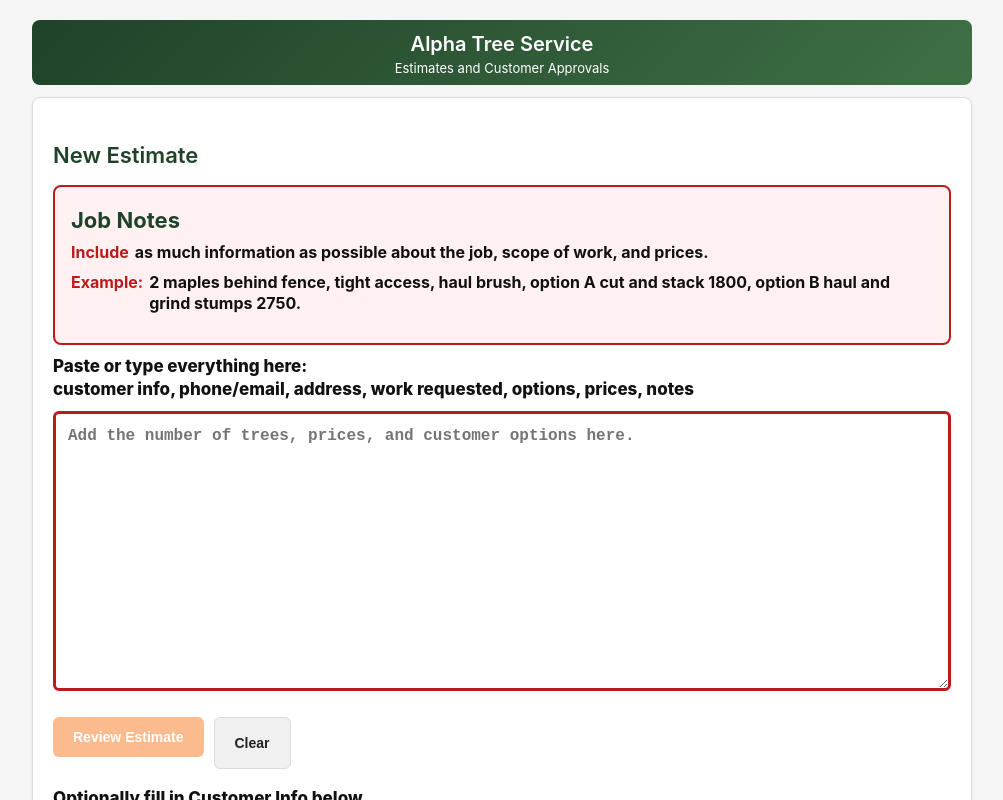
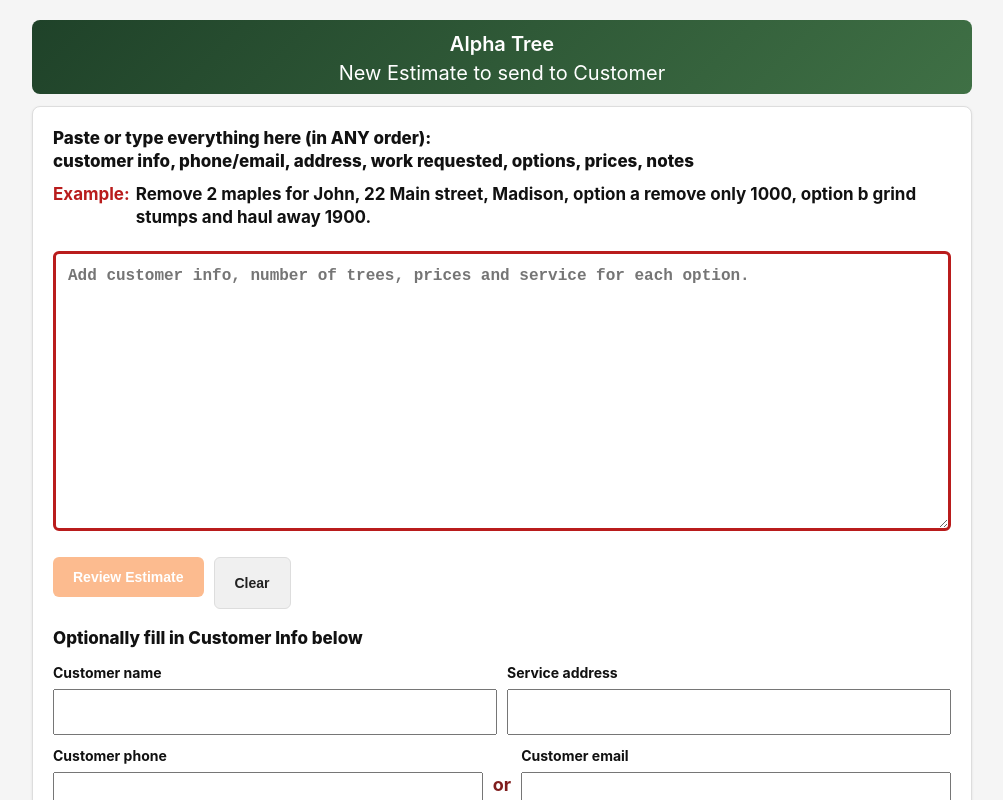
Before and after one commit to ae47250/TSweb, a Next.js app: page / in a window 1280 px wide. Both pictures are taken after a click on the button "New Estimate". Shown: the top 800 px of the page, without its empty margins (138-1141 px from the left). Built offline with nearby package versions, Linux system fonts and the light colour scheme.

Commit message:
Polish TD estimate review UI

```diff
--- a/app/components/InputForm.jsx
+++ b/app/components/InputForm.jsx
@@ -26,39 +26,29 @@
     onSubmit([contactText, value].filter(Boolean).join("\n\n"), contactValue);
   }
 
-  const addressFilled = Boolean(contactValue.address.trim());
-  const contactFilled = Boolean(contactValue.phone.trim() || contactValue.email.trim());
   const notesFilled = Boolean(value.trim());
-  const requiredClass = (filled) => filled ? "required-input required-input-filled" : "required-input";
 
   return (
     <section className="card new-quote-card" data-testid="customer-notes-card">
-      <h2>New Estimate</h2>
       {editMessage && <div className="alert" data-testid="edit-notes-message">{editMessage}</div>}
       <form onSubmit={submit}>
         <div className="job-notes-standalone">
-          <div className="job-notes-card">
-            <label htmlFor="customerText" className="job-notes-title">Job Notes</label>
-            <p className="job-notes-guidance">
-              <span>Include</span> as much information as possible about the job, scope of work, and prices.
-            </p>
-            <p className="job-notes-example">
-              <span>Example:</span>
-              <span className="job-notes-example-text">2 maples behind fence, tight access, haul brush, option A cut and stack 1800, option B haul and grind stumps 2750.</span>
-            </p>
-          </div>
-          <label htmlFor="customerText" className="text-inbox-title">
-            Paste or type everything here:<br />
+          <p className="text-inbox-title">
+            Paste or type everything here (in ANY order):<br />
             customer info, phone/email, address, work requested, options, prices, notes
-          </label>
+          </p>
+          <p className="job-notes-example">
+            <span>Example:</span>
+            <span className="job-notes-example-text">Remove 2 maples for John, 22 Main street, Madison, option a remove only 1000, option b grind stumps and haul away 1900.</span>
+          </p>
           <textarea
             ref={ref}
             id="customerText"
-            className={`job-notes-textarea ${requiredClass(notesFilled)}`}
+            className={`job-notes-textarea ${notesFilled ? "required-input required-input-filled" : "required-input"}`}
             rows={10}
             value={value}
             onChange={(event) => onChange(event.target.value)}
-            placeholder="Add the number of trees, prices, and customer options here."
+            placeholder="Add customer info, number of trees, prices and service for each option."
           />
         </div>
         <div className="toolbar job-notes-actions">
@@ -77,17 +67,17 @@
           </label>
           <label htmlFor="serviceAddress">
             Service address
-            <input className={requiredClass(addressFilled)} id="serviceAddress" value={contactValue.address} onChange={(event) => updateContact("address", event.target.value)} />
+            <input id="serviceAddress" value={contactValue.address} onChange={(event) => updateContact("address", event.target.value)} />
           </label>
           <div className="contact-choice-row">
             <label htmlFor="customerPhone">
               Customer phone
-              <input className={requiredClass(contactFilled)} id="customerPhone" value={contactValue.phone} onChange={(event) => updateContact("phone", event.target.value)} />
+              <input id="customerPhone" value={contactValue.phone} onChange={(event) => updateContact("phone", event.target.value)} />
             </label>
             <span className="contact-or">or</span>
             <label htmlFor="customerEmail">
               Customer email
-              <input className={requiredClass(contactFilled)} id="customerEmail" value={contactValue.email} onChange={(event) => updateContact("email", event.target.value)} />
+              <input id="customerEmail" value={contactValue.email} onChange={(event) => updateContact("email", event.target.value)} />
             </label>
           </div>
         </div>
--- a/app/components/JsonReview.jsx
+++ b/app/components/JsonReview.jsx
@@ -271,11 +271,7 @@
   }
 
   const contactWarning = status.contactWarning;
-  const contactCheckText = {
-    missingPhone: "Create Estimate without phone number",
-    missingEmail: "Create Estimate without email",
-    missingContact: "Create Estimate without phone number or email",
-  }[contactWarning?.key];
+  const contactCheckText = contactOverrideText(contactWarning);
   const contactAccepted = contactWarning ? Boolean(overrides[contactWarning.key]) : false;
 
   return (
@@ -334,6 +330,52 @@
       )}
     </section>
   );
+}
+
+function contactOverrideText(contactWarning) {
+  return {
+    missingPhone: "Create Estimate without phone number",
+    missingEmail: "Create Estimate without email",
+    missingContact: "Create Estimate without phone number or email",
+  }[contactWarning?.key];
+}
+
+function ContactOverrideCheckbox({ status, overrides, onChange }) {
+  const contactWarning = status?.contactWarning;
+  const contactCheckText = contactOverrideText(contactWarning);
+  if (!contactWarning || !contactCheckText) return null;
+
+  return (
+    <div className="override-warning-item">
+      <label className="override-check-row">
+        <input
+          type="checkbox"
+          checked={Boolean(overrides[contactWarning.key])}
+          onChange={() => onChange?.({ ...overrides, [contactWarning.key]: !overrides[contactWarning.key] })}
+        />
+        <span>{contactCheckText}</span>
+      </label>
+    </div>
+  );
+}
+
+function contactOnlyOverrideStatus(status) {
+  if (!status.needsContactOverride && !status.needsPhoneOverride && !status.needsEmailOverride) return null;
+  return {
+    ...status,
+    needsAddressOverride: false,
+    needsScopeOverride: false,
+  };
+}
+
+function withoutContactOverrideStatus(status) {
+  return {
+    ...status,
+    needsContactOverride: false,
+    needsPhoneOverride: false,
+    needsEmailOverride: false,
+    contactWarning: null,
+  };
 }
 
 const TREE_COUNT_BLOCK_RE = /Tree count is marked unknown|Tree count is unclear|Missing tree count or clear scope/i;
@@ -472,9 +514,12 @@
 function RequiredInfoEditor({
   alphaJson,
   validation,
+  contactOverrideStatus = null,
+  reviewOverrides,
   busy = false,
   onCustomerFieldChange,
   onJobDescriptionChange,
+  onReviewOverridesChange,
 }) {
   const customer = alphaJson.customer || {};
   const job = alphaJson.job || {};
@@ -492,6 +537,7 @@
       <h3>Fill In Required Info</h3>
       <div className="td2-inline-field-grid">
         {needsPhone && (
+          <>
             <InlineFieldEditor
               label="Customer phone"
               value={phone}
@@ -499,6 +545,14 @@
               busy={busy}
               onChange={(value) => onCustomerFieldChange?.("phone", value)}
             />
+            {contactOverrideStatus && (
+              <ContactOverrideCheckbox
+                status={contactOverrideStatus}
+                overrides={reviewOverrides}
+                onChange={onReviewOverridesChange}
+              />
+            )}
+          </>
         )}
         {needsAddress && (
           <InlineFieldEditor
@@ -681,6 +735,10 @@
   const approveLabel = isFinalConfirm ? (busy ? "Confirming..." : "Confirm Quote") : "Confirm Quote";
   const editLabel = isFinalConfirm ? "Back" : "Edit Info";
   const warningItems = (validation?.warnings || []).filter((warning) => !isOverrideRelatedWarning(warning, overrideStatus));
+  const needsInlinePhoneEditor = hasBlockingError(validation, /Missing customer phone or email/i)
+    && !String(alphaJson.customer?.phone_display || alphaJson.customer?.phone_primary || "").trim();
+  const inlineContactOverrideStatus = needsInlinePhoneEditor ? contactOnlyOverrideStatus(overrideStatus) : null;
+  const lowerOverrideStatus = inlineContactOverrideStatus ? withoutContactOverrideStatus(overrideStatus) : overrideStatus;
   const hasRequiredInlineFixes = !isFinalConfirm && (
     hasBlockingError(validation, /Missing service address|Service address looks unclear|Missing customer phone or email|Missing job description/i) ||
     options.some(optionNeedsPriceReview) ||
@@ -711,10 +769,8 @@
     <section className="card">
       <h2>{title}</h2>
       <p className="text-muted">{subtitle}</p>
-      {!isFinalConfirm && (
-        <span className={`review-status ${canConfirmWithOverrides ? "review-status-ready" : "review-status-needs-info"}`}>
-          {canConfirmWithOverrides ? "Review ready" : "Needs more info"}
-        </span>
+      {!isFinalConfirm && canConfirmWithOverrides && (
+        <span className="review-status review-status-ready">Review ready</span>
       )}
       {!isFinalConfirm && !canConfirmWithOverrides && (
         <p className="td2-required-warning">More info is needed to complete Estimate</p>
@@ -752,9 +808,12 @@
         <RequiredInfoEditor
           alphaJson={alphaJson}
           validation={validation}
+          contactOverrideStatus={inlineContactOverrideStatus}
+          reviewOverrides={normalizedOverrides}
           busy={busy}
           onCustomerFieldChange={onCustomerFieldChange}
           onJobDescriptionChange={onJobDescriptionChange}
+          onReviewOverridesChange={onReviewOverridesChange}
         />
       )}
       <h3>{isFinalConfirm ? "Customer Options" : "Quote Options"}</h3>
@@ -819,7 +878,7 @@
       )}
       {!isFinalConfirm && (
         <OverrideWarningCard
-          status={overrideStatus}
+          status={lowerOverrideStatus}
           overrides={normalizedOverrides}
           warningItems={warningItems}
           onChange={onReviewOverridesChange}
--- a/app/page.js
+++ b/app/page.js
@@ -489,8 +489,8 @@
   return (
     <main>
       <section className="banner">
-        <h1>Alpha Tree Service</h1>
-        <p>Estimates and Customer Approvals</p>
+        <h1>Alpha Tree</h1>
+        <p>New Estimate to send to Customer</p>
       </section>
       {notice && <div className="alert alert-success">{notice}</div>}
       {error && <ErrorAlert errors={[error]} />}
--- a/app/styles/globals.css
+++ b/app/styles/globals.css
@@ -149,6 +149,10 @@
 
 .new-quote-card {
   max-width: 100%;
+}
+
+.new-quote-card > h2 {
+  text-align: center;
 }
 
 .new-estimate-guidance {
@@ -303,7 +307,7 @@
   align-items: start;
   margin: 0 0 12px;
   color: #111;
-  font-size: 16px;
+  font-size: 17px;
   line-height: 1.35;
 }
 
@@ -450,6 +454,7 @@
 
 .td2-required-info-card h3 {
   color: #7f1d1d;
+  font-weight: 900;
   margin: 0 0 10px;
 }
 
--- a/styles-globals.css
+++ b/styles-globals.css
@@ -82,7 +82,7 @@
 .banner { background: linear-gradient(135deg, #1f4229 0%, #3f7045 100%); color: white;
   padding: 8px 14px; border-radius: 8px; margin-bottom: 12px; text-align: center; }
 .banner h1 { color: white; margin: 0; font-size: 20px; }
-.banner p { margin: 0; font-size: 13px; line-height: 1.3; }
+.banner p { margin: 0; font-size: 20px; line-height: 1.3; }
 
 .text-muted { color: #666; font-size: 13px; }
 .text-center { text-align: center; }
```
Also changed, not shown: 2 other files (tests, documents, lock files or other folders). Lines whose indentation alone changed are shown as unchanged.
